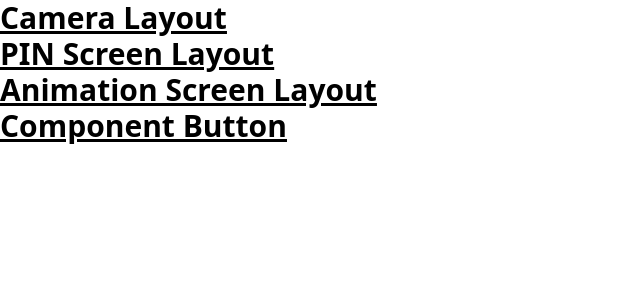
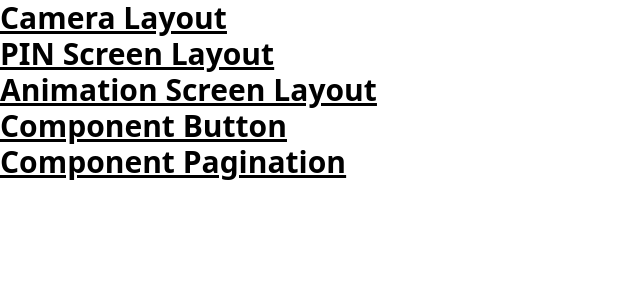
Before and after one commit to AkbarAngkasa/web-chatbox-layout, a React (Create React App) app: page / in a window 1280 px wide. Shown: the top 300 px of the page, without its empty margins (0-640 px from the left). Built offline with nearby package versions, Linux system fonts and the light colour scheme.

Commit message:
modified

```diff
--- a/src/App.js
+++ b/src/App.js
@@ -10,6 +10,7 @@ import CameraLayout from "./components/layouts/CameraLayout"
 // Breadcrumbs
 import NotFoundAnimation from './components/animated/NotFoundAnimation';
 import Btn from './components/breadcrumbs/Btn';
+import Pgntn from './components/breadcrumbs/Pgntn';
 
 export default function App() {
 
@@ -53,6 +54,9 @@ export default function App() {
           <Route path='/component-button' element={
             <Btn />
           }/>
+          <Route path='/component-pagination' element={
+            <Pgntn />
+          }/>
         </Routes>
       </div>
     </Router>
--- a/src/pages/Home.jsx
+++ b/src/pages/Home.jsx
@@ -7,6 +7,7 @@ export default function Home() {
         <Link to={'/pin-screen-layout'}>PIN Screen Layout</Link>
         <Link to={'/animation-layout'}>Animation Screen Layout</Link>
         <Link to={'/component-button'}>Component Button</Link>
+        <Link to={'/component-pagination'}>Component Pagination</Link>
     </div>
   )
 }
```
